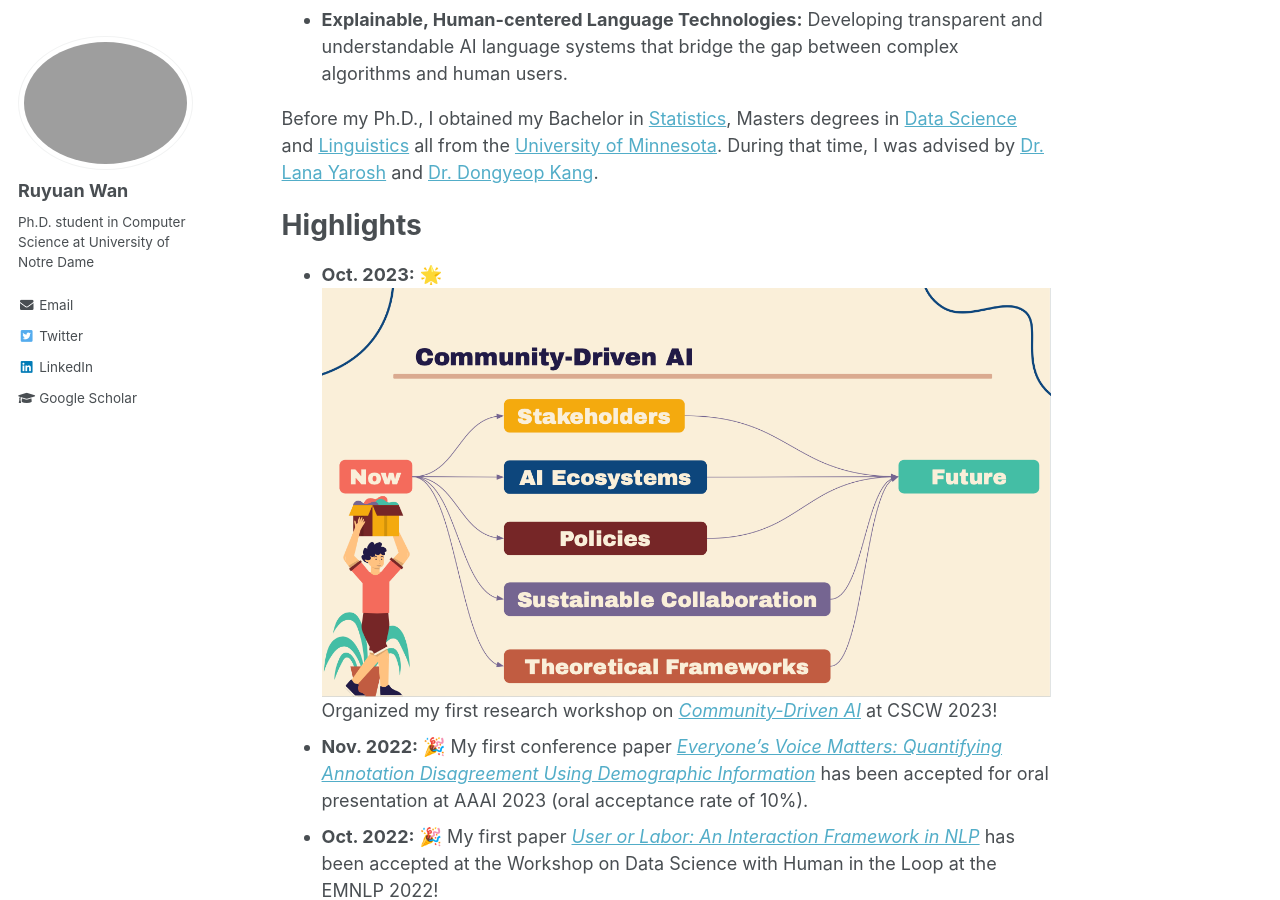
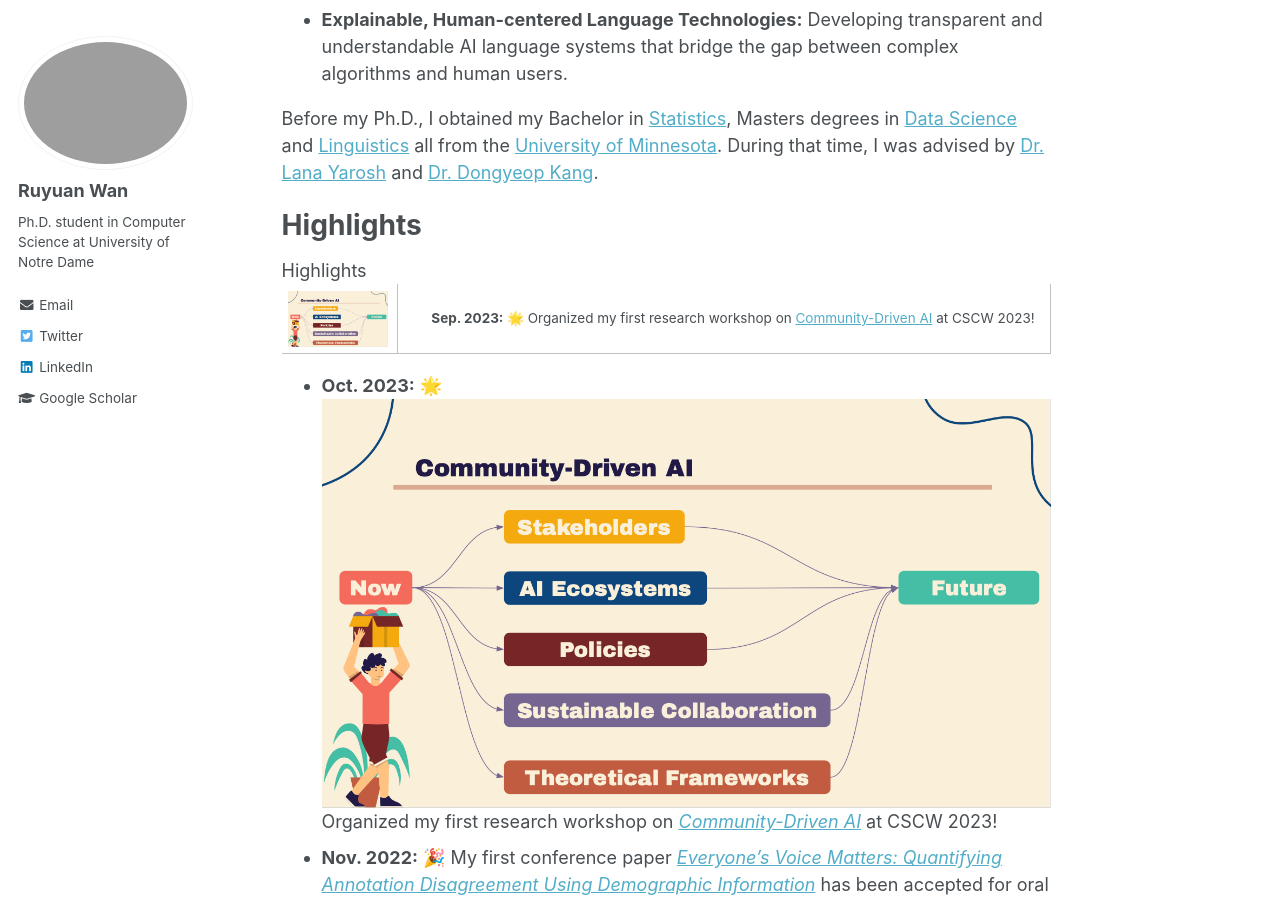
Before and after one commit to RuyuanWan/ruyuanwan.github.io, a Jekyll site: the page built from _pages/about.md, in a window 1280 px wide and 900 px high, scrolled down 697 px. Built offline with Jekyll 4.4.1, drawn with Linux system fonts in a browser that asks for light colours.

Commit message:
Update about.md

```diff
--- a/_pages/about.md
+++ b/_pages/about.md
@@ -27,6 +27,24 @@ Before my Ph.D., I obtained my Bachelor in [Statistics](https://cla.umn.edu/stat
 
 Highlights
 ======
+<div style="width:100%; max-width:800px; margin-right:auto; margin-left:auto;">
+  <heading style="margin-bottom: 30px;">Highlights</heading>
+  <br/>
+  <table style="width:100%; border:0px; border-spacing:0px; border-collapse:separate; margin-right:auto; margin-left:auto;">
+    <tr>
+      <td><img width="100" height="100" src="/images/Community_AI.png"></td>
+      <td>
+        <div style="margin-left: 2em;">
+          <strong>Sep. 2023:</strong> 🌟 Organized my first research workshop on
+          <a href="https://sites.google.com/nd.edu/community-ai-cscw-2023/home?authuser=0">Community-Driven AI</a> at CSCW 2023!
+        </div>
+      </td>
+    </tr>
+    <!-- ... Repeat for other highlights ... -->
+  </table>
+</div>
+
+
 * **Oct. 2023:** 🌟 ![](images/Community_AI.png) Organized my first research workshop on [*Community-Driven AI*](https://sites.google.com/nd.edu/community-ai-cscw-2023/home?authuser=0) at CSCW 2023!
 * **Nov. 2022:** 🎉 My first conference paper [*Everyone's Voice Matters: Quantifying Annotation Disagreement Using Demographic Information*](https://arxiv.org/pdf/2301.05036v1.pdf) has been accepted for oral presentation at AAAI 2023 (oral acceptance rate of 10%). <br/>
 * **Oct. 2022:** 🎉 My first paper [*User or Labor: An Interaction Framework in NLP*](https://arxiv.org/abs/2211.01553) has been accepted at the Workshop on Data Science with Human in the Loop at the EMNLP 2022!<br/>
```
